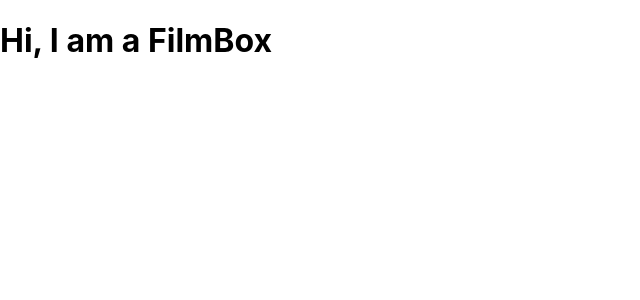
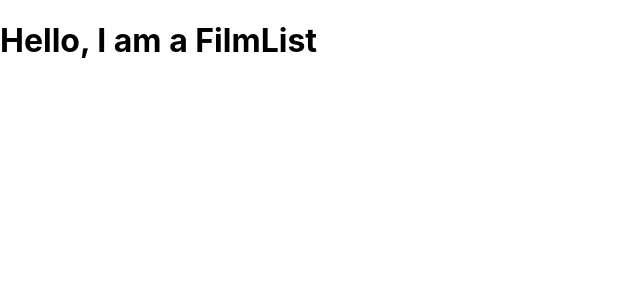
Before and after one commit to gadgetguy82/js_film_releases_hw, a React (Create React App) app: page / in a window 1280 px wide. Shown: the top 300 px of the page, without its empty margins (0-640 px from the left). Built offline with nearby package versions, Linux system fonts and the light colour scheme.

Commit message:
Add FilmList component and check rendering

```diff
--- /dev/null
+++ b/src/components/FilmList.js
@@ -0,0 +1,13 @@
+import React, {Component} from 'react';
+
+class FilmList extends Component {
+  render() {
+    return(
+      <div className="film-list">
+        <h1>Hello, I am a FilmList</h1>
+      </div>
+    );
+  }
+}
+
+export default FilmList;
--- a/src/containers/FilmBox.js
+++ b/src/containers/FilmBox.js
@@ -1,9 +1,12 @@
 import React, {Component} from 'react';
+import FilmList from '../components/FilmList'
 
 class FilmBox extends Component {
   render() {
     return(
-      <h1>Hi, I am a FilmBox</h1>
+      <div className="film-box">
+        <FilmList />
+      </div>
     );
   }
 }
```
